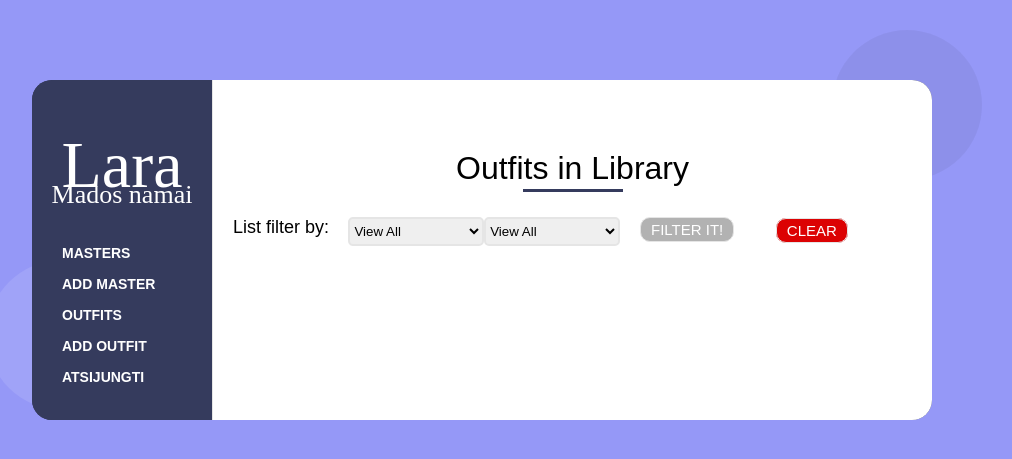
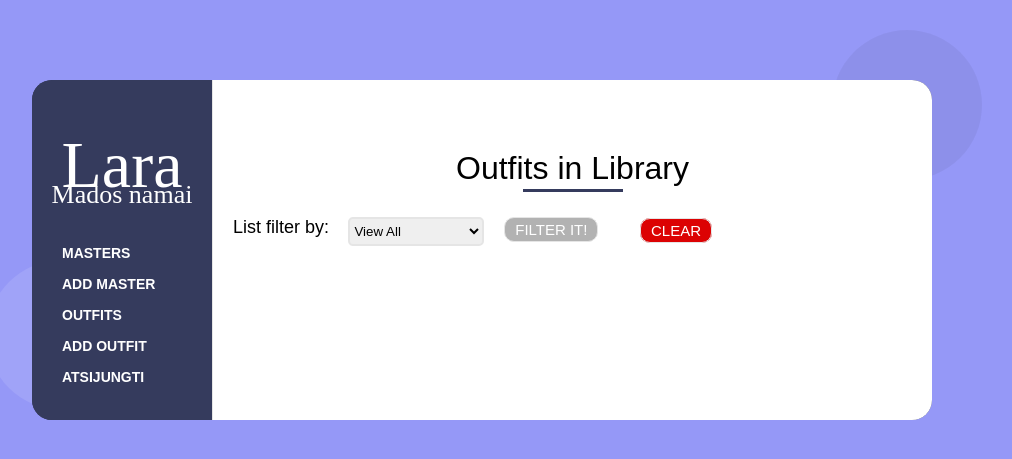
Before and after one commit to BrigitaK/Mados_namai_Lara, a Symfony app: template templates/outfit/index.html.twig in a window 1280 px wide. Shown: the top 459 px of the page, without its empty margins (158-1170 px from the left). Run offline with Twig, Linux system fonts and the light colour scheme; the template is opened without the code that fills it, so the values that code supplies are empty; some libraries are stand-ins or nearby versions.

Commit message:
rusiavimas

```diff
--- a/src/Controller/MasterController.php
+++ b/src/Controller/MasterController.php
@@ -23,7 +23,7 @@ class MasterController extends AbstractController
         $masters = $this->getDoctrine()
         ->getRepository(Master::class);
         if('name_az' == $r->query->get('sort')) {
-            $masters = $masters->findBy([],['name' => 'asc']);
+            $masters = $masters->findBy([],['name' => 'asc', 'surname' => 'asc']);
         }
         else {
             $masters = $masters->findAll();
--- a/templates/outfit/index.html.twig
+++ b/templates/outfit/index.html.twig
@@ -8,16 +8,10 @@
     <div class="sort">
         <div class="title2 title-filter">List filter by:</div>
         <form action="{{ path('outfit_index')}}" method="GET">
-            <select class="select-filter" name="sort">
+            <select class="select-filter" name="type">
             <option value="default">View All</option>
                 {% for outfit in outfits %}
                 <option value="{{outfit.type}}" {% if outfitType == outfit.type %} selected {% endif %}>{{outfit.type}}</option>
-                {% endfor %}
-            </select>
-            <select class="select-filter" name="sort">
-            <option value="default">View All</option>
-                {% for outfit in outfits %}
-                <option value="{{outfit.color}}" {% if outfitColor == outfit.color %} selected {% endif %}>{{outfit.color}}</option>
                 {% endfor %}
             </select>
             <div class="sort-btn">
```
Also changed, not shown: src/Controller/OutfitController.php (+7 -13 lines).
